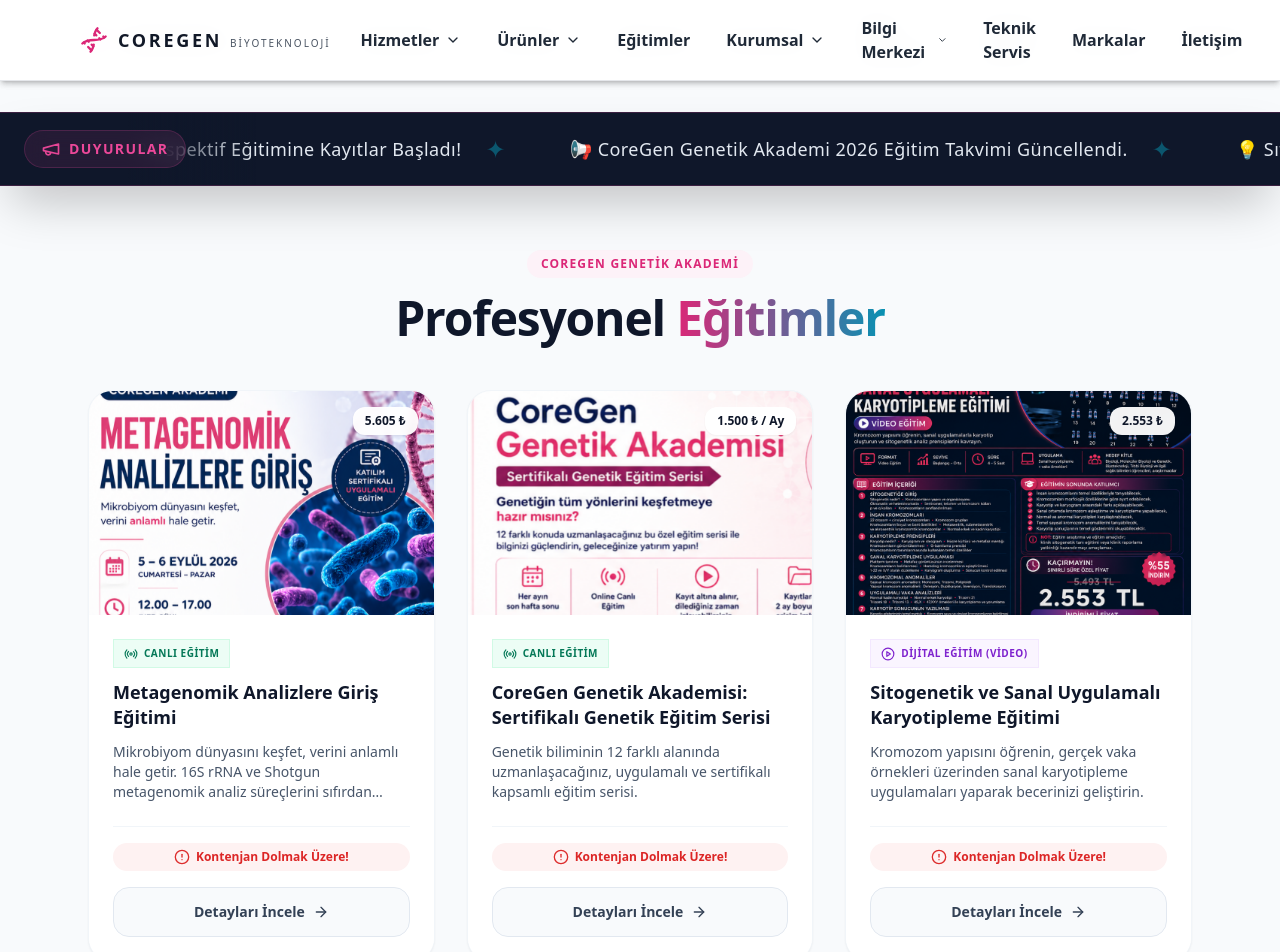
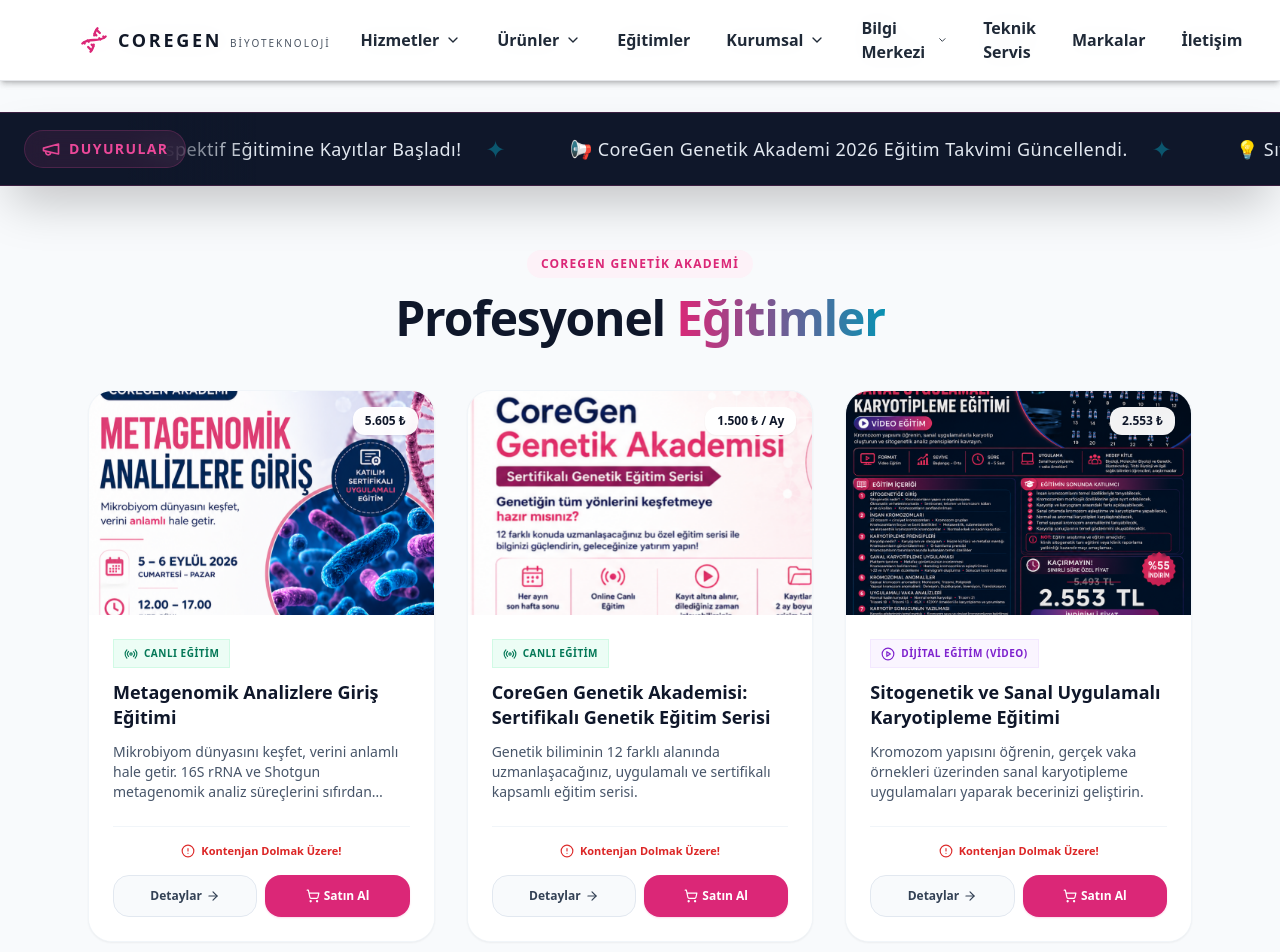
Before and after one commit to gnlakmese/coregen-biyoteknoloji, a Next.js app: page /egitimler in a window 1280 px wide. Shown: the top 952 px of the page. Built offline with nearby package versions, Linux system fonts and the light colour scheme.

Commit message:
Egitimler ve hizmetler guncellendi

```diff
--- a/src/app/(marketing)/egitimler/page.tsx
+++ b/src/app/(marketing)/egitimler/page.tsx
@@ -2,7 +2,7 @@
 
 import Image from "next/image";
 import Link from "next/link";
-import { Users, ArrowRight, BookOpen, AlertCircle, PlayCircle, Radio, Megaphone } from "lucide-react";
+import { Users, ArrowRight, BookOpen, AlertCircle, PlayCircle, Radio, Megaphone, ShoppingCart } from "lucide-react";
 
 // Admin panelinden gelecek duyuruların listesi
 const mockDuyurular = [
@@ -20,6 +20,7 @@ const mockEgitimler = [
     price: "5.605 ₺",
     image: "/images/metagenomik analizler .png",
     isDigital: false,
+    shopierUrl: "https://www.shopier.com/CoreGenBiyoteknoloji/49254483",
   },
   {
     id: "coregen-genetik-akademisi",
@@ -28,6 +29,7 @@ const mockEgitimler = [
     price: "1.500 ₺ / Ay",
     image: "/images/coregen genetik akademisi.png",
     isDigital: false,
+    shopierUrl: "https://www.shopier.com/CoreGenBiyoteknoloji/49388038",
   },
   {
     id: "sitogenetik",
@@ -36,6 +38,7 @@ const mockEgitimler = [
     price: "2.553 ₺",
     image: "/images/sitogenetik sanal uygulama .png",
     isDigital: true,
+    shopierUrl: "https://www.shopier.com/CoreGenBiyoteknoloji/49958492",
   },
   {
     id: "biyoinformatik-101",
@@ -44,6 +47,7 @@ const mockEgitimler = [
     price: "2.956 ₺",
     image: "/images/biyoinformatik 101.jpeg",
     isDigital: true,
+    shopierUrl: "https://www.shopier.com/CoreGenBiyoteknoloji/46890607",
   },
   {
     id: "uygulamali-primer-tasarimi",
@@ -52,6 +56,7 @@ const mockEgitimler = [
     price: "1.928 ₺",
     image: "/images/primer tasarımı eğitimi.jpeg",
     isDigital: true,
+    shopierUrl: "https://www.shopier.com/CoreGenBiyoteknoloji/46890580",
   },
   {
     id: "biyoinformatik-bootcamp",
@@ -60,6 +65,7 @@ const mockEgitimler = [
     price: "Ücretsiz / 990 ₺",
     image: "/images/biyoinformatik bootcamp .png",
     isDigital: false,
+    shopierUrl: "https://www.shopier.com/CoreGenBiyoteknoloji/48968346",
   }
 ];
 
@@ -148,20 +154,33 @@ export default function EgitimlerPage() {
                   {egitim.description}
                 </p>
 
-                <div className="mt-auto space-y-4">
-                  <div className="flex items-center justify-center text-xs border-t border-slate-100 pt-4">
-                    <div className="flex items-center gap-1.5 bg-red-50 text-red-600 px-4 py-1.5 rounded-full font-bold w-full justify-center">
-                      <AlertCircle className="w-4 h-4 animate-pulse" />
+                <div className="mt-auto space-y-3">
+                  <div className="flex items-center justify-center text-xs border-t border-slate-100 pt-3">
+                    <div className="flex items-center gap-1.5 text-red-600 px-3 py-1 rounded-full font-bold text-[11px]">
+                      <AlertCircle className="w-3.5 h-3.5 animate-pulse" />
                       Kontenjan Dolmak Üzere!
                     </div>
                   </div>
 
-                  <Link
-                    href={`/egitimler/${egitim.id}`}
-                    className="w-full inline-flex items-center justify-center gap-2 bg-slate-50 hover:bg-slate-900 text-slate-700 hover:text-white py-3.5 rounded-2xl font-bold text-sm transition-colors border border-slate-200 hover:border-slate-900"
-                  >
-                    Detayları İncele <ArrowRight className="w-4 h-4" />
-                  </Link>
+                  {/* Butonlar: Shopier Satın Al ve Detay */}
+                  <div className="grid grid-cols-2 gap-2">
+                    <Link
+                      href={`/egitimler/${egitim.id}`}
+                      className="inline-flex items-center justify-center gap-1 bg-slate-50 hover:bg-slate-100 text-slate-700 py-3 px-3 rounded-2xl font-bold text-xs transition-colors border border-slate-200"
+                    >
+                      Detaylar <ArrowRight className="w-3.5 h-3.5" />
+                    </Link>
+
+                    <a
+                      href={egitim.shopierUrl}
+                      target="_blank"
+                      rel="noopener noreferrer"
+                      className="inline-flex items-center justify-center gap-1 bg-pink-600 hover:bg-pink-700 text-white py-3 px-3 rounded-2xl font-bold text-xs transition-colors shadow-sm shadow-pink-500/20"
+                    >
+                      <ShoppingCart className="w-3.5 h-3.5" /> Satın Al
+                    </a>
+                  </div>
+
                 </div>
               </div>
             </div>
```
